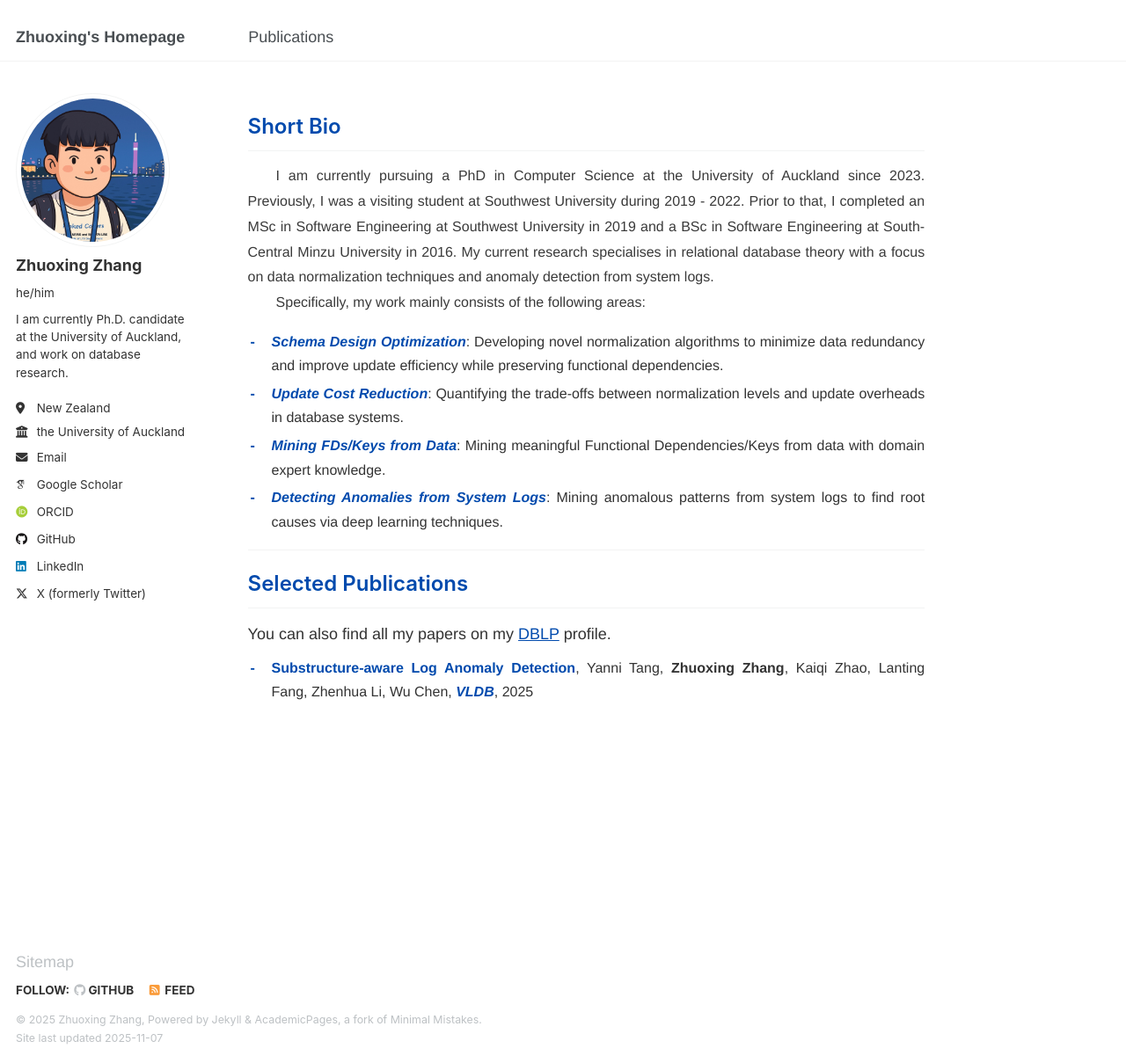
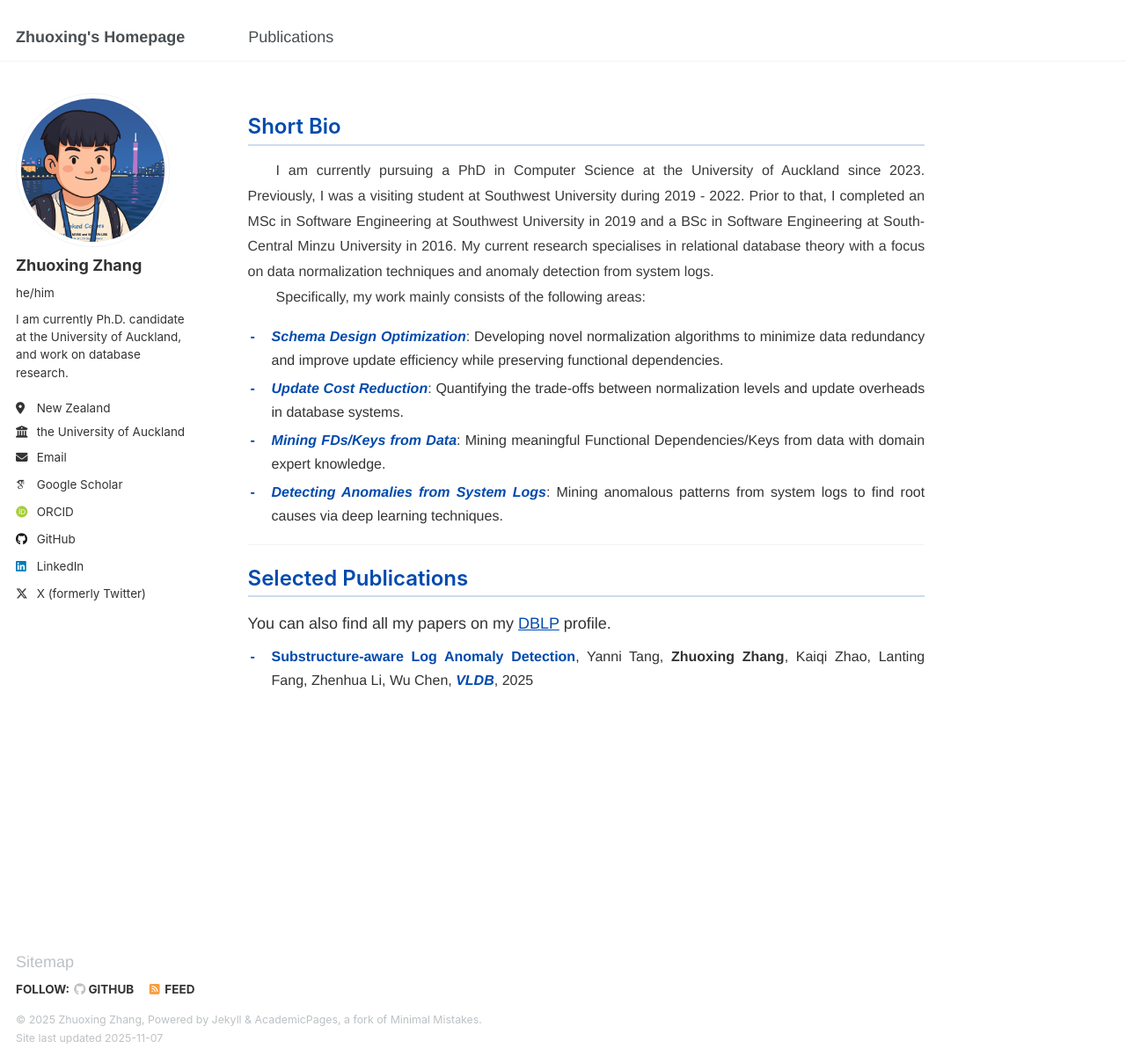
Before and after one commit to zhuoxingzhang/zhuoxingzhang.github.io, a Jekyll site: the page built from _pages/about.md, in a window 1280 px wide and 1209 px high. Shown: the whole window at 88% size. Built offline with Jekyll 4.4.1, drawn with Linux system fonts in a browser that asks for light colours; some web fonts are replaced.

```diff
--- a/_pages/about.md
+++ b/_pages/about.md
@@ -7,7 +7,7 @@ redirect_from:
 ---
 
 <!-- 🧠 Short Bio -->
-<h2>Short Bio</h2>
+<h1>Short Bio</h1>
 <p class="justify">
 &emsp;&emsp;I am currently pursuing a PhD in Computer Science at the University of Auckland since 2023. Previously, I was a visiting student at Southwest University during 2019 - 2022. Prior to that, I completed an MSc in Software Engineering at Southwest University in 2019 and a BSc in Software Engineering at South-Central Minzu University in 2016. My current research specialises in relational database theory with a focus on data normalization techniques and anomaly detection from system logs.<br>
 &emsp;&emsp;Specifically, my work mainly consists of the following areas:
@@ -23,7 +23,7 @@ redirect_from:
 ---
 
 <!-- 🧾 Selected Publications -->
-<h2>Selected Publications</h2>
+<h1>Selected Publications</h1>
 <div class="wordwrap">You can also find all my papers on my <a href="https://dblp.org/pid/223/8303.html" target="_blank">DBLP</a> profile.</div>
 
 <ul class="custom-list">
```
Also changed, not shown: other parts of _pages/about.md (+1 -1 lines).
